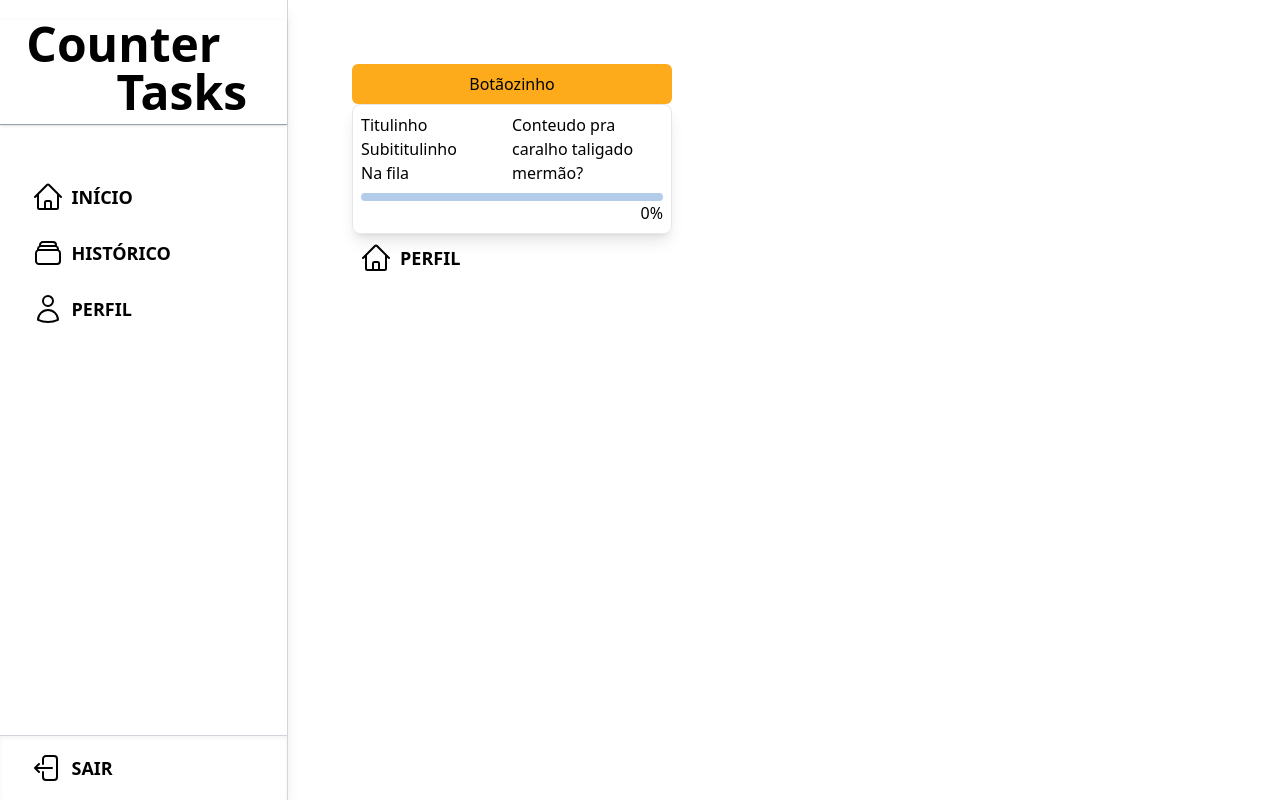
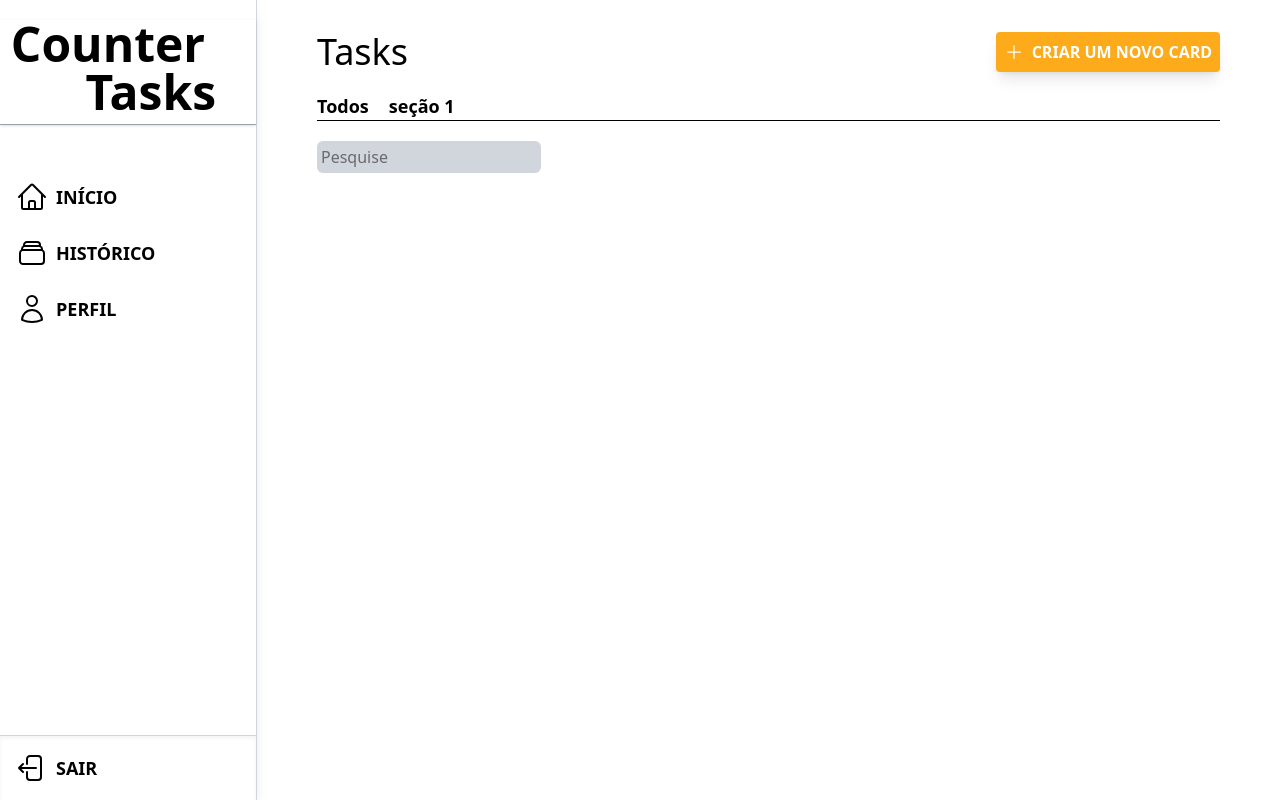
Before and after one commit to GeovaniSV/countertasks-frontend, a React (Vite) app: page / in a window 1280 px wide. Built offline with nearby package versions, Linux system fonts and the light colour scheme.

Commit message:
Home page init

```diff
--- a/src/App.tsx
+++ b/src/App.tsx
@@ -1,7 +1,10 @@
 import { BrowserRouter, Routes, Route } from 'react-router-dom'
 
 import SideBar from './components/SideBar'
+
+//pages
 import ComponentsUsage from './pages/ComponentsUsage'
+import Home from './pages/Home'
 
 function App() {
 	return (
@@ -11,6 +14,10 @@ function App() {
 				<Routes>
 					<Route
 						path="/"
+						element={<Home />}
+					/>
+					<Route
+						path="/componentes"
 						element={<ComponentsUsage />}
 					/>
 				</Routes>
--- a/src/pages/Home/index.tsx
+++ b/src/pages/Home/index.tsx
@@ -1,8 +1,33 @@
+//icons
+import { PlusIcon } from '@heroicons/react/24/outline'
+
 function Home() {
 	return (
-		<div>
-			<h1>Hello</h1>
-		</div>
+		<main className="w-full py-8 px-15">
+			<div>
+				<div className="flex justify-between">
+					<span className="font-medium text-4xl">Tasks</span>
+					<button className="flex w-56 bg-yellowCS hover:bg-orangeCS cursor-pointer items-center font-bold text-white justify-around shadow-lg rounded-sm p-1">
+						<PlusIcon className="size-5" />
+						<span>CRIAR UM NOVO CARD</span>
+					</button>
+				</div>
+
+				<div className="mt-5">
+					<div className="flex gap-5 font-bold text-lg">
+						<span>Todos</span>
+						<span>seção 1</span>
+					</div>
+					<div className="border-t py-5">
+						<input
+							type="text"
+							className="w-56 rounded-md p-1 bg-gray-300"
+							placeholder="Pesquise"
+						/>
+					</div>
+				</div>
+			</div>
+		</main>
 	)
 }
 
```
